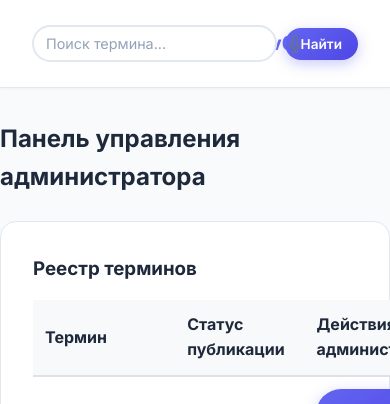
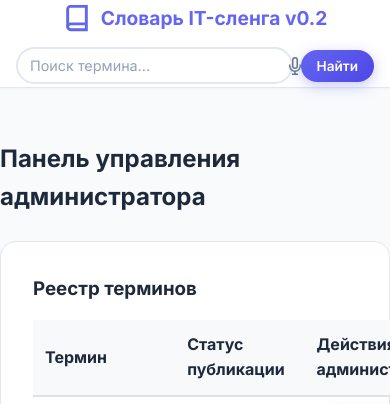
Before and after one commit to klesnin330-del/it-slang-dictionary, a Flask app: page /admin in a window 390 px wide; the page is wider, and only the part inside the window is pictured. Shown: the top 404 px of that part. Run offline with Flask 3, Linux system fonts and the light colour scheme; a user stored in the database is signed in.

Commit message:
Restore microphone icon and center search in header with voice input
- Update base.html template to restructure header layout with centered search bar and visible microphone icon
- Add CSS styling for header search input, voice button positioning, and listening state animation
- Implement JavaScript Web Speech API integration for voice search functionality
- Adjust responsive design for mobile view and ensure proper alignment across screen sizes

The header now features a centered search input with a prominent microphone icon that enables voice input, providing a streamlined user experience for searching terms via speech.

```diff
--- a/templates/base.html
+++ b/templates/base.html
@@ -51,14 +51,13 @@
         }
 
         .header-content {
-            max-width: 1280px;
+            max-width: 1400px;
             margin: 0 auto;
-            padding: 0 3rem;
+            padding: 0 2rem;
             height: 100%;
-            display: flex;
+            display: grid;
+            grid-template-columns: 1fr 2fr 1fr;
             align-items: center;
-            justify-content: center;
-            gap: 2rem;
             position: relative;
         }
 
@@ -72,8 +71,7 @@
             gap: 0.625rem;
             transition: opacity 0.2s;
             white-space: nowrap;
-            position: absolute;
-            left: 3rem;
+            justify-self: start;
         }
 
         .logo:hover {
@@ -84,7 +82,7 @@
             display: flex;
             gap: 2rem;
             align-items: center;
-            flex: 1;
+            justify-self: end;
         }
 
         .nav-link {
@@ -105,15 +103,20 @@
 
         /* Поиск в хэдере */
         .header-search {
-            flex: 1;
-            max-width: 600px;
-            margin: 0 2rem;
+            justify-self: center;
+            width: 100%;
+            max-width: 700px;
+            margin: 0 auto;
+            display: flex;
+            justify-content: center;
         }
 
         .header-search-form {
             display: flex;
             gap: 0.5rem;
             align-items: center;
+            position: relative;
+            width: 100%;
         }
 
         .header-search-input {
@@ -140,11 +143,11 @@
 
         .header-voice-btn {
             position: absolute;
-            right: 45px;
+            right: 60px;
             top: 50%;
             transform: translateY(-50%);
-            width: 36px;
-            height: 36px;
+            width: 38px;
+            height: 38px;
             border: none;
             background: transparent;
             color: var(--text-secondary);
@@ -168,8 +171,13 @@
             animation: pulse 1.5s infinite;
         }
 
+        @keyframes pulse {
+            0%, 100% { transform: translateY(-50%) scale(1); }
+            50% { transform: translateY(-50%) scale(1.1); }
+        }
+
         .header-search-submit {
-            padding: 10px 24px;
+            padding: 10px 28px;
             background: linear-gradient(135deg, var(--primary) 0%, var(--primary-dark) 100%);
             color: white;
             border: none;
@@ -180,6 +188,7 @@
             transition: all 0.25s cubic-bezier(0.4, 0, 0.2, 1);
             font-family: inherit;
             box-shadow: 0 4px 14px rgba(99, 102, 241, 0.35);
+            flex-shrink: 0;
         }
 
         .header-search-submit:hover {
@@ -452,8 +461,11 @@
             background: #f8fafc;
             border-radius: 10px;
             padding: 1rem 1.25rem;
-            min-width: 240px;
+            width: 320px;
+            max-width: 320px;
+            min-width: 320px;
             border: 1px solid var(--border);
+            flex-shrink: 0;
         }
 
         .term-examples-title {
@@ -585,21 +597,26 @@
             .term-examples {
                 min-width: auto;
                 width: 100%;
+                max-width: none;
             }
         }
 
         @media (max-width: 600px) {
             .header-content {
                 padding: 0 1rem;
+                grid-template-columns: 1fr;
             }
             .logo {
                 font-size: 1.2rem;
+                justify-self: center;
+                margin-bottom: 0.5rem;
             }
             .nav-links {
                 display: none;
             }
             .header-search {
-                margin: 0 1rem;
+                margin: 0;
+                max-width: 100%;
             }
             .header-search-input {
                 padding: 8px 40px 8px 12px;
@@ -610,7 +627,7 @@
                 font-size: 0.85rem;
             }
             .main-wrapper {
-                margin-top: var(--header-height);
+                margin-top: calc(var(--header-height) + 20px);
             }
         }
     </style>
@@ -624,10 +641,10 @@
                     <path d="M4 19.5A2.5 2.5 0 0 1 6.5 17H20"/>
                     <path d="M6.5 2H20v20H6.5A2.5 2.5 0 0 1 4 19.5v-15A2.5 2.5 0 0 1 6.5 2z"/>
                 </svg>
-                Словарь IT-сленга v0.1
+                Словарь IT-сленга v0.2
             </a>
             <div class="header-search">
-                <form method="get" action="{{ url_for('index') }}" class="header-search-form" style="position: relative; max-width: 100%;">
+                <form method="get" action="{{ url_for('index') }}" class="header-search-form">
                     <input type="text" id="headerSearchInput" name="q" class="header-search-input" placeholder="Поиск термина..." value="{{ query or '' }}" autocomplete="off">
                     <button type="button" id="headerVoiceSearchBtn" class="header-voice-btn" title="Голосовой поиск">
                         <svg width="18" height="18" viewBox="0 0 24 24" fill="none" stroke="currentColor" stroke-width="2">
```
Also changed, not shown: instance/dictionary.db.
